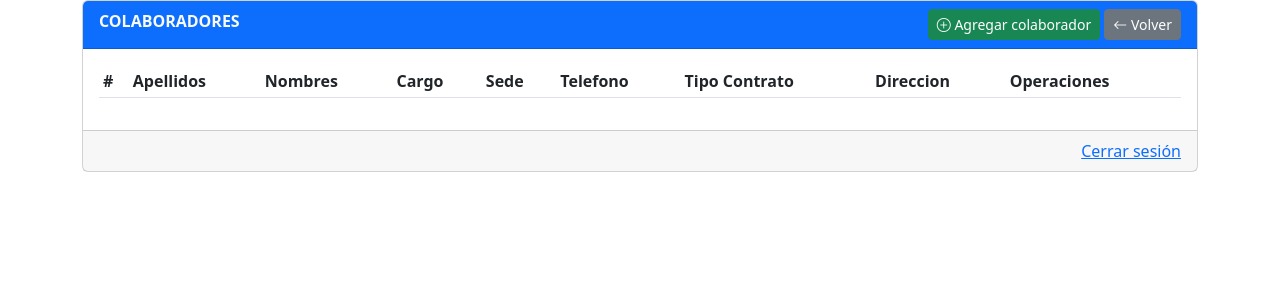
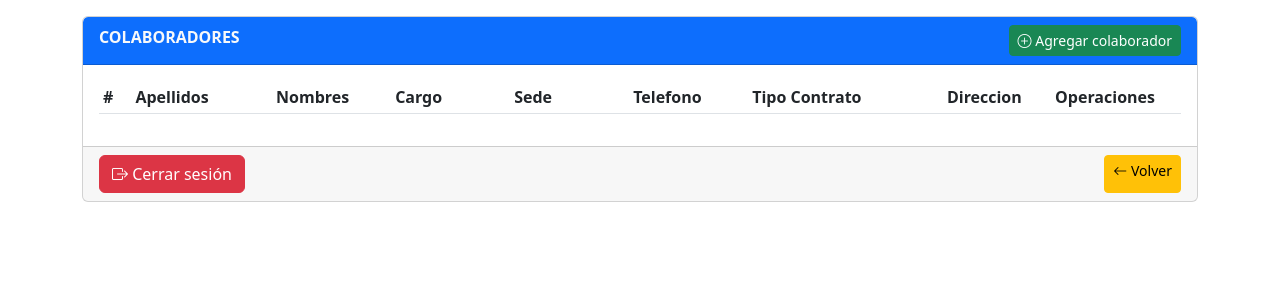
Before and after one commit to AlonsoMu/ProyectoFinal, a PHP site: page /views/colaboradores.php in a window 1280 px wide. Shown: the top 300 px of the page. Run offline with PHP 8.4, Linux system fonts and the light colour scheme; the visitor is signed in with stand-in values (Sample User, id 1); data that the repository does not hold is empty; some libraries are stand-ins or nearby versions.

Commit message:
Dandole vida al proyecto

```diff
--- a/controllers/colaborador.controller.php
+++ b/controllers/colaborador.controller.php
@@ -43,7 +43,7 @@ if (isset($_POST['operacion'])){
             if ($registro['cv'] == ''){
                 echo $botonNulo;
             }else{
-                echo " <a href='../views/pdf/documento/{$registro['cv']}' data-lightbox='{$registro['idcolaborador']}' data-title='{$datosColaborador}' class='btn btn-sm btn-warning' target='_blank'> <i class='bi bi-eye-fill'></i></a>";
+                echo " <a href='../views/pdf/documento/{$registro['cv']}' data-lightbox='{$registro['idcolaborador']}' data-title='{$datosColaborador}' class='btn btn-sm btn-warning' target='_blank'> <i class='bi bi-file-earmark-pdf-fill'></i></a>";
             }
 
             //La tercera parte a RENDERIZAR, cierre de la fila
--- a/views/colaboradores.php
+++ b/views/colaboradores.php
@@ -28,8 +28,8 @@ if(!isset($_SESSION["login"])){
     Formulario Colaboradores
   </button>-->
 
-  <div class="container">
-    <div class="card">
+  <div class="container mt-3">
+    <div class="card table-responsive">
       <div class="card-header bg-primary text-light">
         <div class="row">
           <div class="col-md-6">
@@ -37,13 +37,25 @@ if(!isset($_SESSION["login"])){
           </div>
           <div class="col-md-6 text-end">
             <button class="btn btn-success btn-sm" id="abrir-modal" data-bs-toggle="modal" data-bs-target="#modal-colaboradores"><i class="bi bi-plus-circle"></i> Agregar colaborador</button>
-            <a href="entrada.php" class="btn btn-secondary btn-sm"><i class="bi bi-arrow-left"></i> Volver</a>
           </div>
         </div>
       </div>
 
+
   <div class="card-body">
-    <table id="tabla-colaboradores" class="table table-striped table-sm">
+      <div class="table-responsive">
+        <table class="table table-striped table-sm" id="tabla-colaboradores" >
+          <colgroup>
+            <col width = "3%">
+            <col width = "13%">
+            <col width = "11%">
+            <col width = "11%">
+            <col width = "11%">
+            <col width = "11%">
+            <col width = "18%">
+            <col width = "10%">
+            <col width = "25%">
+        </colgroup>
           <thead>
             <tr>
               <th>#</th>
@@ -63,10 +75,14 @@ if(!isset($_SESSION["login"])){
           </tbody>
         </table>
       </div>
+    </div>
 
 
-    <div class="card-footer text-end">
-        <a href="#" onclick="confirmLogout()">Cerrar sesión</a>
+    <div class="card-footer text-end d-flex justify-content-between">
+      <button type="button" class="btn btn-danger me-2" onclick="confirmLogout()">
+        <i class="bi bi-box-arrow-right"></i> Cerrar sesión
+      </button>
+      <a href="entrada.php" class="btn btn-warning btn-sm"><i class="bi bi-arrow-left"></i> Volver</a>
     </div>
 
     <script>
```
Also changed, not shown: views/estudiantes.php (+21 -6 lines). Lines whose indentation alone changed are shown as unchanged.
